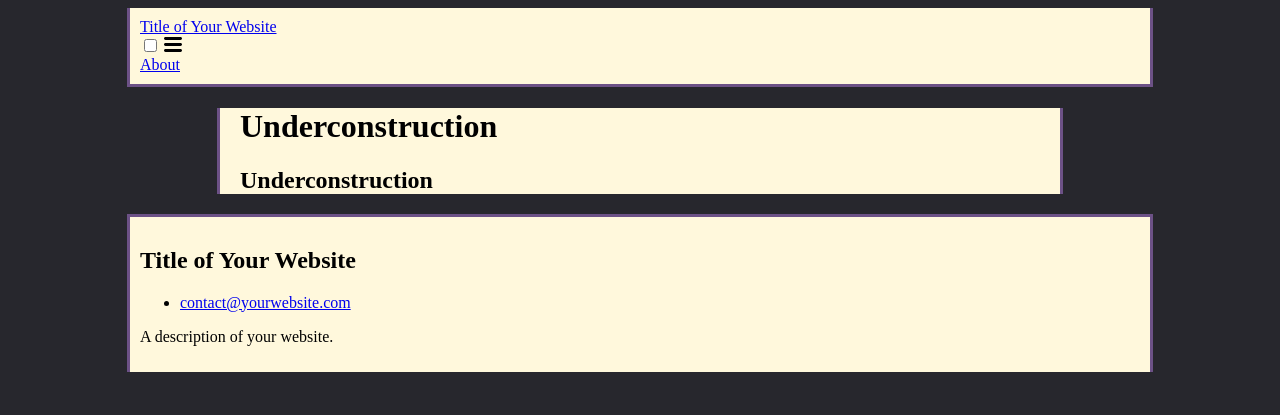
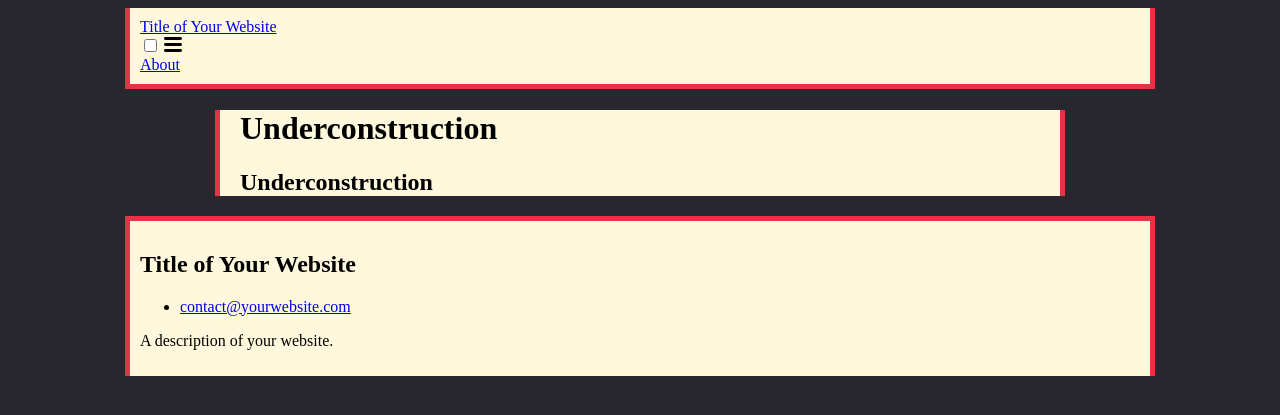
Before and after one commit to spacepowermonkey/monkeyfolio, a Jekyll site: the page built from index.md, in a window 1280 px wide. Shown: the top 415 px of the page. Built offline with Jekyll 4.4.1, drawn with Linux system fonts in a browser that asks for light colours; our own code applies the rules of GitHub Pages for plain Markdown files.

Commit message:
Tweak default CSS

```diff
--- a/assets/css/decoration.css
+++ b/assets/css/decoration.css
@@ -5,23 +5,23 @@
 
 .decorate-header {
     background-color: cornsilk;
-    border-left: 3px solid #6C5186;
-    border-right: 3px solid #6C5186;
-    border-bottom: 3px solid #6C5186;
+    border-left: 5px solid #E73348;
+    border-right: 5px solid #E73348;
+    border-bottom: 5px solid #E73348;
 }
 
 .decorate-content {
     background-color: cornsilk;
-    border-left: 3px solid #6C5186;
-    border-right: 3px solid #6C5186;
+    border-left: 5px solid #E73348;
+    border-right: 5px solid #E73348;
 }
 
 .decorate-footer {
     background-color: cornsilk;
-    border-left: 3px solid #6C5186;
-    border-right: 3px solid #6C5186;
-    border-top: 3px solid #6C5186;
+    border-left: 5px solid #E73348;
+    border-right: 5px solid #E73348;
+    border-top: 5px solid #E73348;
 }
 
-/* #6C5186 */
+/* #6C5-186 */
 /* #E73348 */
```
